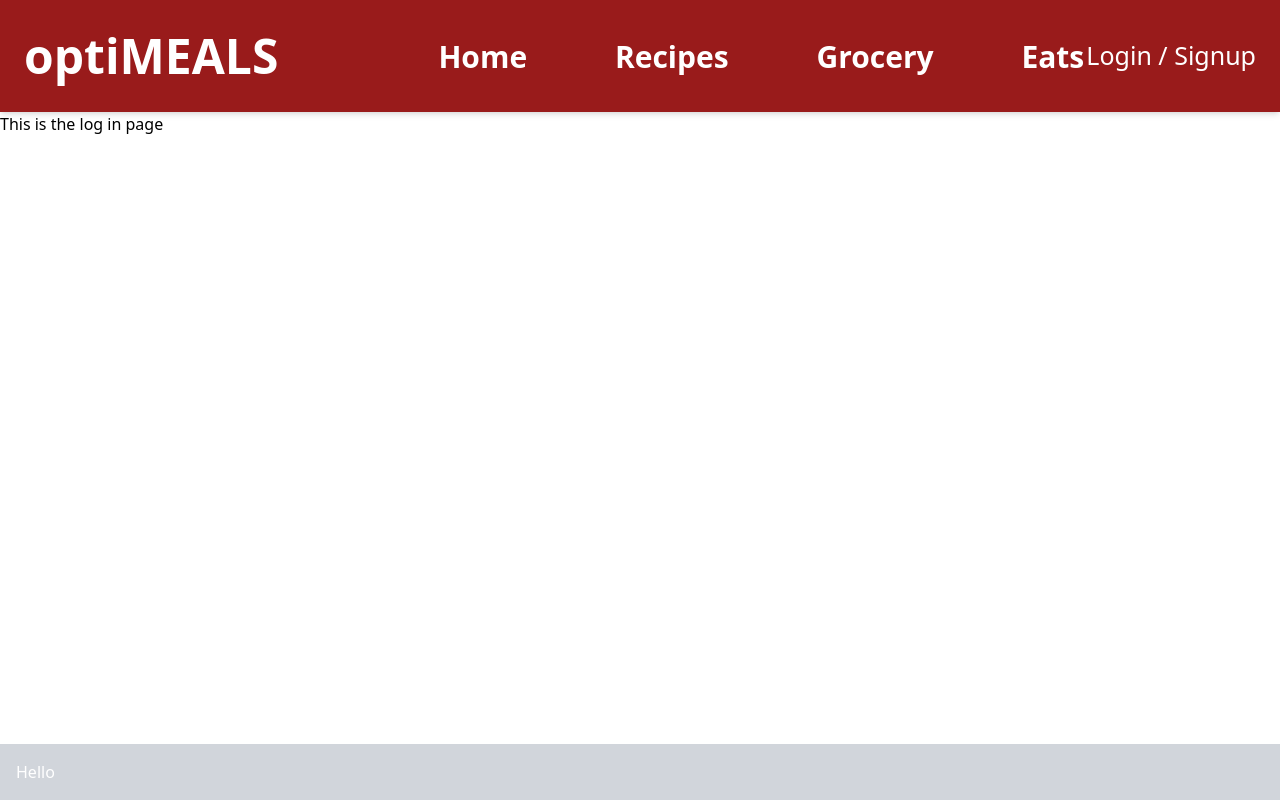
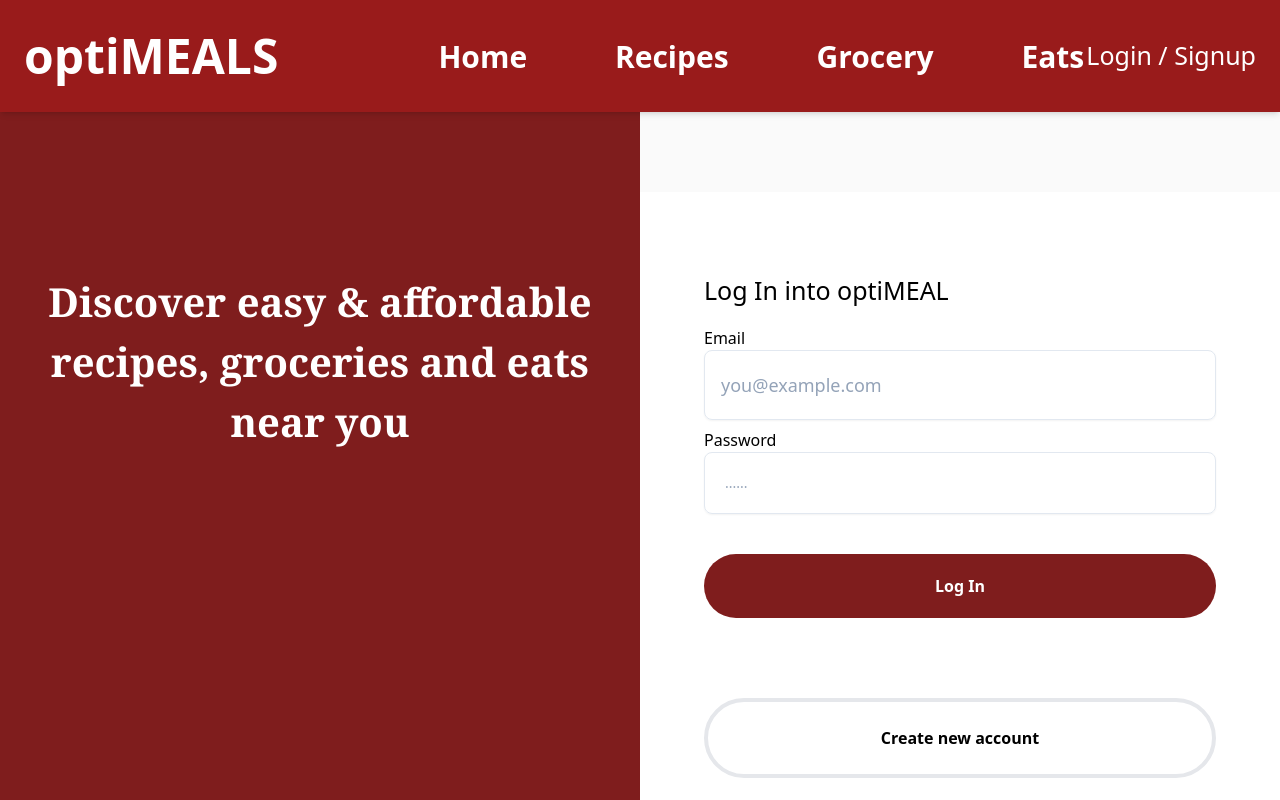
Before and after one commit to bachie07/student-food-platform, a React (Vite) app in the folder client/: page /login in a window 1280 px wide. Shown: the top 800 px of the page. Built offline with nearby package versions, Linux system fonts and the light colour scheme.

Commit message:
feat: create sign up, login pages and formatlayout

```diff
--- a/client/src/components/BottomBar.jsx
+++ b/client/src/components/BottomBar.jsx
@@ -3,7 +3,7 @@ const BottomBar = () => {
 
     return(
 
-        <footer className="bg-gray-300 text-white p-4 sticky bottom-0">
+        <footer className="bg-zinc-950 text-white p-4">
 
             <p>Hello</p>
 
--- a/client/src/components/Layout.jsx
+++ b/client/src/components/Layout.jsx
@@ -6,7 +6,7 @@ const Layout = () => {
 
     return(
 
-    <div className="flex flex-col min-h-screen">
+    <div className="flex flex-col min-h-screen bg-neutral-50">
         <Navbar/>
         <main className="flex-1">
             <Outlet/>
--- /dev/null
+++ b/client/src/components/LogInForm.jsx
@@ -0,0 +1,112 @@
+import { useState } from "react";
+import { useForm } from "react-hook-form";
+import { useNavigate } from "react-router-dom";
+import { login } from "../services/api"
+
+export default function LogInForm(){
+
+
+    const { register, handleSubmit, formState: {errors}} = useForm(); // create useForm constant
+
+    const [loginError, setLoginError] = useState("")
+
+    const navigate = useNavigate();
+
+    async function onSubmit(data){
+
+        try{
+
+        setLoginError("")
+
+        const result = await login(data.email, data.password);
+
+        localStorage.setItem('token', result.token);
+
+        localStorage.setItem('user', JSON.stringify(result.user));
+
+        navigate('/');
+    }
+
+    catch(error){
+
+        setLoginError(error.message)
+    }
+
+    }
+
+    return(
+
+        <div className="w-full">
+
+        <h1 className="mb-4 text-bold text-[25px]"> Log In into optiMEAL</h1>
+
+        {loginError && (
+            <p className="text-red-600 mb-4 text-sm">
+                {loginError}
+            </p>
+        )}
+
+        <form onSubmit={handleSubmit(onSubmit)}>
+
+            <div className="mb-2 w-full min-w-[200px]">
+
+                <label>
+                    Email
+                <input
+                className="w-full bg-transparent placeholder:text-slate-400 text-slate-700 text-lg border border-slate-200 rounded-lg px-4 py-5 transition duration-300 ease focus:outline-none focus:border-blue-500 hover:border-blue-300 shadow-sm focus:shadow"
+                type="email"
+                placeholder="you@example.com"
+                {...register("email", {
+
+                    required: " Email is required "
+                }
+                )} // register implementation
+                />
+                </label>
+
+                {errors.email && (
+                    <p>{errors.email.message}</p>
+                )}
+
+
+            </div>
+
+            <div className="mb-5">
+
+                <label>
+                    Password
+                </label>
+                <input
+                className="w-full bg-transparent placeholder:text-slate-400 text-slate-700 text-sm border border-slate-200 rounded-lg px-5 py-5 transition duration-300 ease focus:outline-none focus:border-blue-500 hover:border-blue-300 shadow-sm focus:shadow mb-5"
+
+                type="password"
+                placeholder="......"
+                {...register("password", {
+                    required: "Password is required",
+                    minLength: {
+                        value: 4,
+                        message: "Password must be at least 4 chars"
+                    },
+                    maxLength: {
+                        value: 20,
+                        message: "Password must be at most 12 chars"
+                    }
+                })}
+                />
+
+                {errors.password && (
+                    <p>{errors.password.message}</p>
+                )}
+
+
+            </div>
+
+            <button type="submit" className="px-10 py-5 font-bold text-white rounded-full bg-red-900 hover:bg-red-700 transition-all w-full"> Log In</button>
+
+        </form>
+
+
+        </div>
+
+
+)}
--- a/client/src/pages/Auth/Login.jsx
+++ b/client/src/pages/Auth/Login.jsx
@@ -1,11 +1,48 @@
 import { Link } from "react-router-dom"
-
+import LogInForm from "../../components/LogInForm";
 
 const LoginPage = () => {
 
     return (
 
-        <div> This is the log in page</div>
+        <div className = "grid grid-cols-2 mx-auto h-screen">
+
+            <section className="bg-red-900 flex justify-center">
+
+                <h1 className="font-serif text-white text-center font-bold mt-20 text-[40px] py-20 px-10"> Discover easy & affordable recipes, groceries and eats near you</h1>
+
+                <img src=" " ></img>
+
+            </section>
+
+            <section className="bg-white mt-20">
+
+                <div className="w-full px-16 mt-20">
+
+                    <LogInForm/>
+
+                </div>
+
+                <div className="mt-20">
+
+                <div className="w-full px-16 mt-20">
+
+                    <Link to="/signup" className="block rounded-full font-bold border-4 text-center text-black hover:bg-gray-200 transition-full px-10 py-6 w-full">
+                    Create new account
+                    </Link>
+
+                </div>
+
+
+                </div>
+
+            </section>
+
+        </div>
+
+
+
+
 
     )
 }
--- a/client/src/pages/Auth/Signup.jsx
+++ b/client/src/pages/Auth/Signup.jsx
@@ -0,0 +1,20 @@
+import SignUpForm from "../../components/SignUpForm";
+
+
+const SignUpPage = () => {
+
+    return(
+
+        <div className="flex justify-center items-center">
+
+        <SignUpForm/>
+
+        </div>
+
+    )
+}
+
+
+
+
+export default SignUpPage;
```
